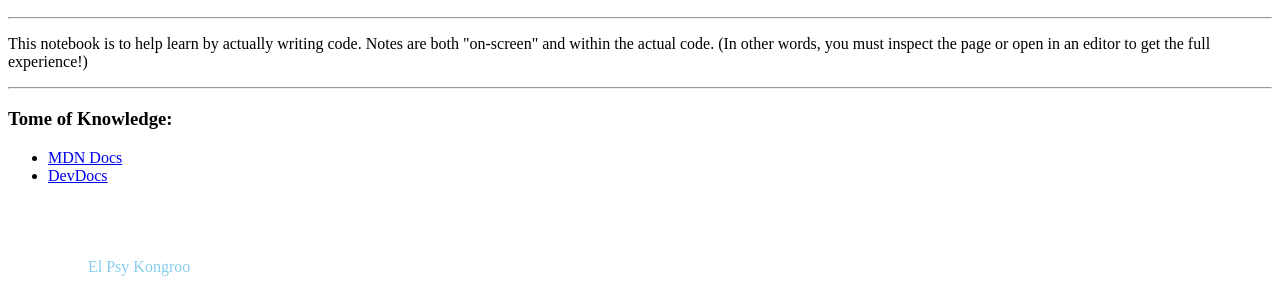
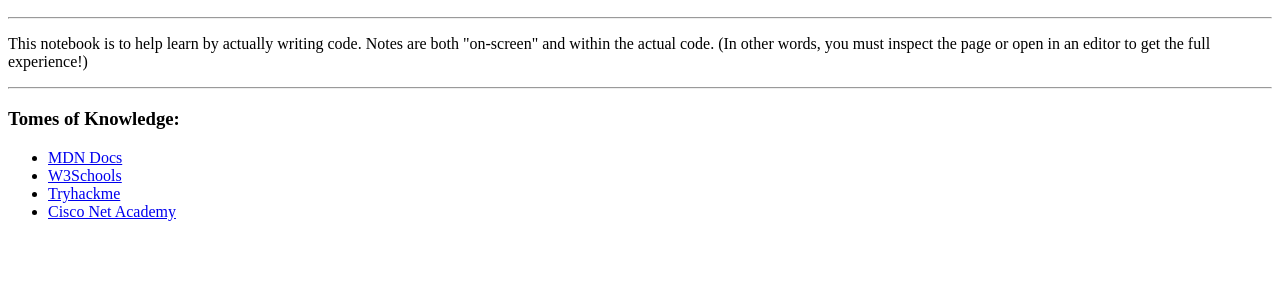
Before and after one commit to 457R0/Bootcamp-Notebook, a plain HTML site: page index.html in a window 1280 px wide. Shown: the part 125-415 px from the top of the page. Drawn offline with Linux system fonts and the light colour scheme.

Commit message:
Update index.html

```diff
--- a/index.html
+++ b/index.html
@@ -11,10 +11,13 @@
 <hr />
 <p>This notebook is to help learn by actually writing code. Notes are both "on-screen" and within the actual code. (In other words, you must inspect the page or open in an editor to get the full experience!)</p>
 <hr>
-<h3>Tome of Knowledge:</h3>
+<h3>Tomes of Knowledge:</h3>
 	<ul>
 		<li><a href="https://developer.mozilla.org/en-US/">MDN Docs</a></li>
-		<li><a href="www.devdocs.io">DevDocs</a></li>
+		<li><a href="https://www.w3schools.com/">W3Schools</a></li>
+		<li><a href="https://tryhackme.com/"/>Tryhackme</a> </li>
+		<li><a href="https://www.netacad.com/">Cisco Net Academy</a></li>
+
 	<ul>
 
 <br>
```
